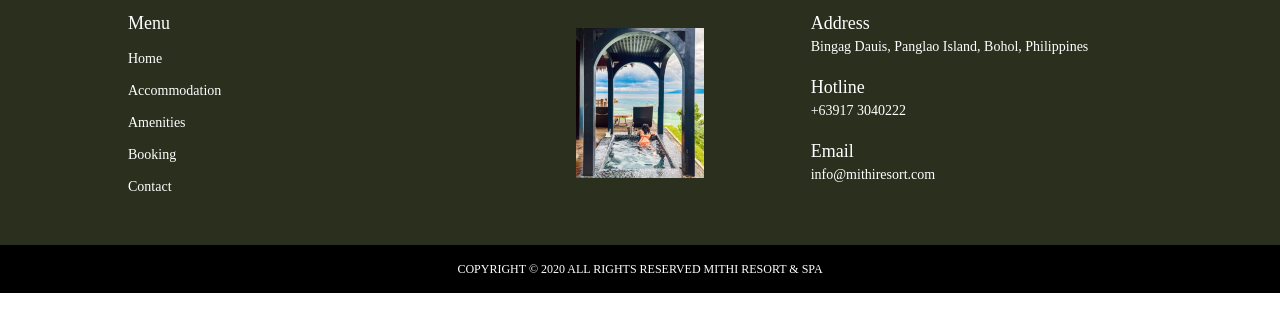
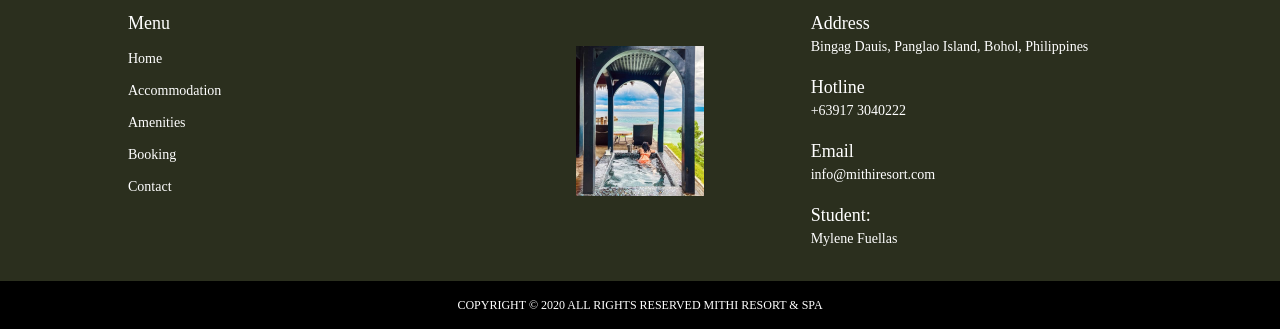
Before and after one commit to mylene-123/Mithi-Resort-Website, a website: page src/index.html in a window 1280 px wide. Shown: the part 6259-6588 px from the top of the page. Before the commit the page ends 6552 px from the top, so only its background shows below. Drawn offline with nearby package versions, Linux system fonts and the light colour scheme; a web font is replaced by a local one.

Commit message:
second commit

```diff
--- a/src/index.html
+++ b/src/index.html
@@ -454,7 +454,12 @@
 
             <h3 class="mt-4 text-lg">Email</h3>
             <p><a href="mailto:info@mithiresort.com" class="hover:underline">info@mithiresort.com</a></p>
+
+            <h3 class="mt-4 text-lg">Student:</h3>
+            <p>Mylene Fuellas</p>
+
           </address>
+
         </div>
       </section>
 
```
